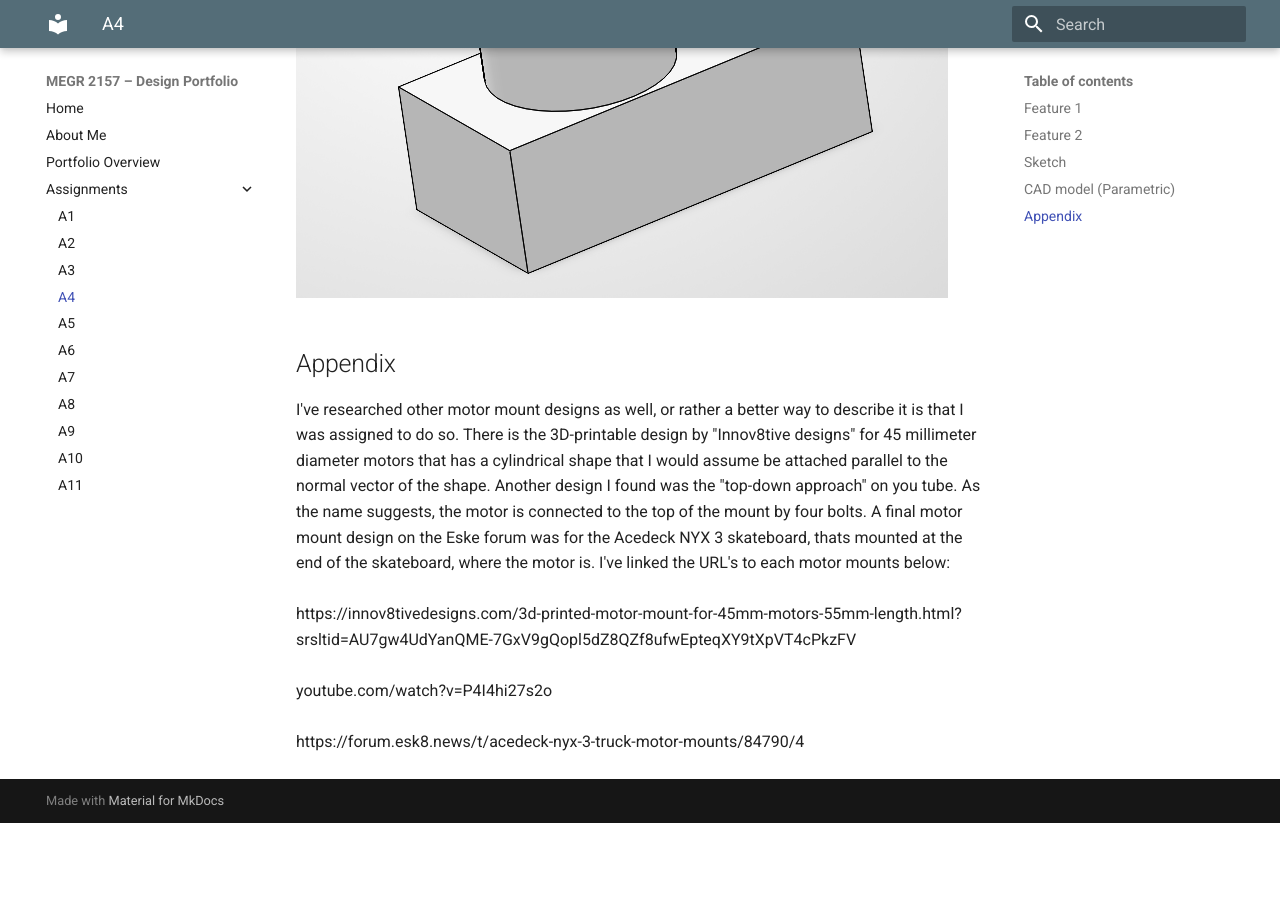
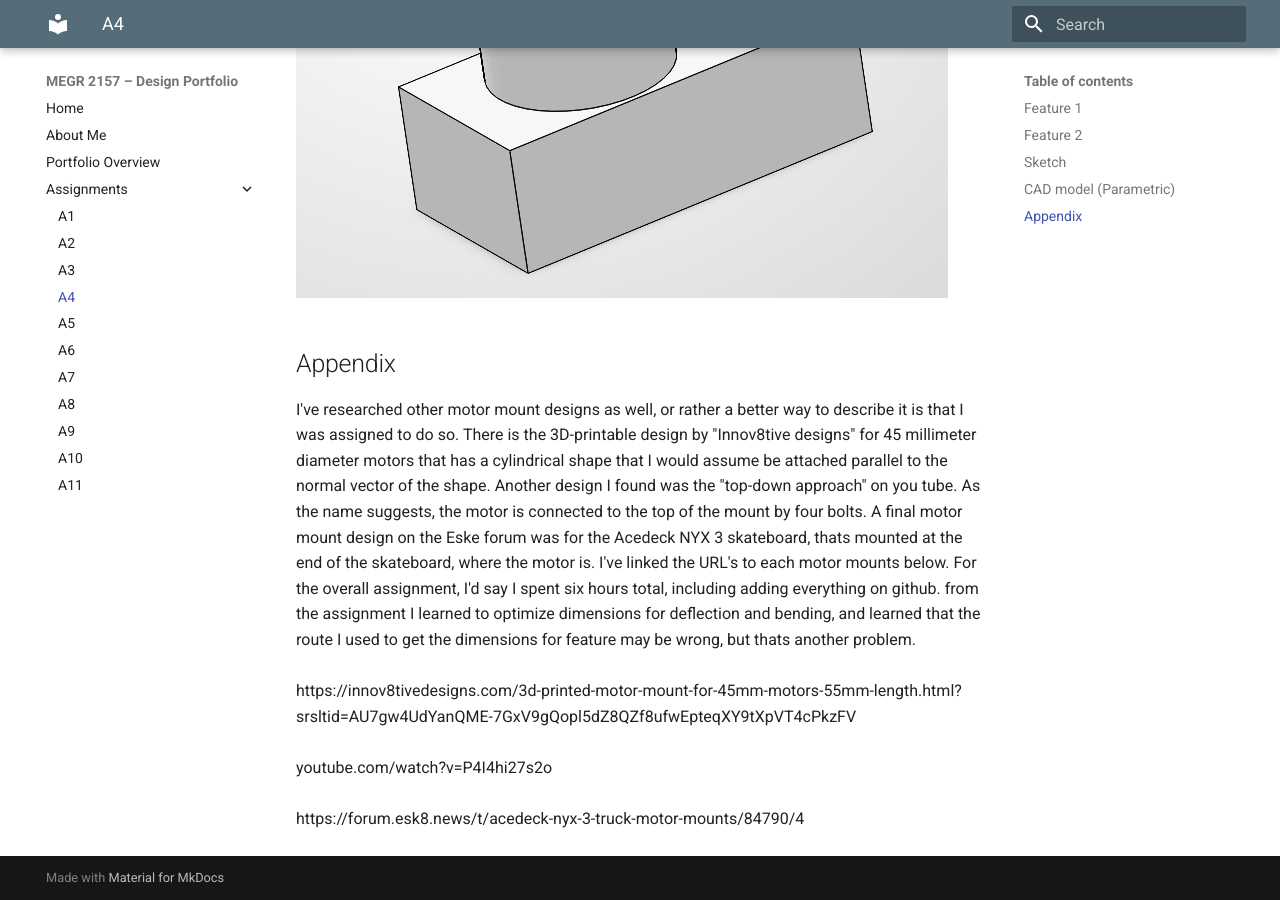
Before and after one commit to ajchiocca/megr2157-portfolio, an MkDocs documentation site: the page built from docs/assignments/A04/index.md, in a window 1280 px wide and 900 px high, scrolled down 12849 px. Built offline with MkDocs 1.6.1 and Material for MkDocs 9.7.7, drawn with Linux system fonts in a browser that asks for light colours; before the commit the page ends 13672 px from its top, so only the background shows below that.

Commit message:
Revise appendix with motor mount design research
Updated the appendix with additional motor mount designs and reflections on the assignment.

```diff
--- a/docs/assignments/A04/index.md
+++ b/docs/assignments/A04/index.md
@@ -108,7 +108,7 @@ Just out of curiosity, I modeled the motor itself to see how it would fit with t
 ![Motor](Motor.png)
 ![Assembly](Assembly.png)
 ## Appendix
-I've researched other motor mount designs as well, or rather a better way to describe it is that I was assigned to do so. There is the 3D-printable design by "Innov8tive designs" for 45 millimeter diameter motors that has a cylindrical shape that I would assume be attached parallel to the normal vector of the shape. Another design I found was the "top-down approach" on you tube. As the name suggests, the motor is connected to the top of the mount by four bolts. A final motor mount design on the Eske forum was for the Acedeck NYX 3 skateboard, thats mounted at the end of the skateboard, where the motor is. I've linked the URL's to each motor mounts below:
+I've researched other motor mount designs as well, or rather a better way to describe it is that I was assigned to do so. There is the 3D-printable design by "Innov8tive designs" for 45 millimeter diameter motors that has a cylindrical shape that I would assume be attached parallel to the normal vector of the shape. Another design I found was the "top-down approach" on you tube. As the name suggests, the motor is connected to the top of the mount by four bolts. A final motor mount design on the Eske forum was for the Acedeck NYX 3 skateboard, thats mounted at the end of the skateboard, where the motor is. I've linked the URL's to each motor mounts below. For the overall assignment, I'd say I spent six hours total, including adding everything on github. from the assignment I learned to optimize dimensions for deflection and bending, and learned that the route I used to get the dimensions for feature may be wrong, but thats another problem.
 <br>
 <br>
 https://innov8tivedesigns.com/3d-printed-motor-mount-for-45mm-motors-55mm-length.html?srsltid=AU7gw4UdYanQME-7GxV9gQopl5dZ8QZf8ufwEpteqXY9tXpVT4cPkzFV
```
